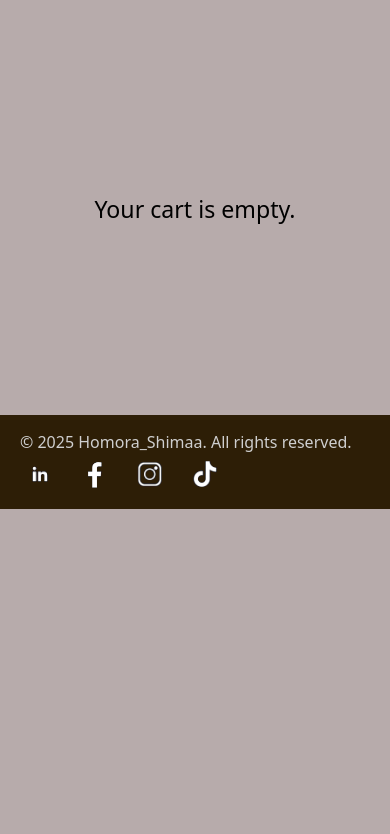
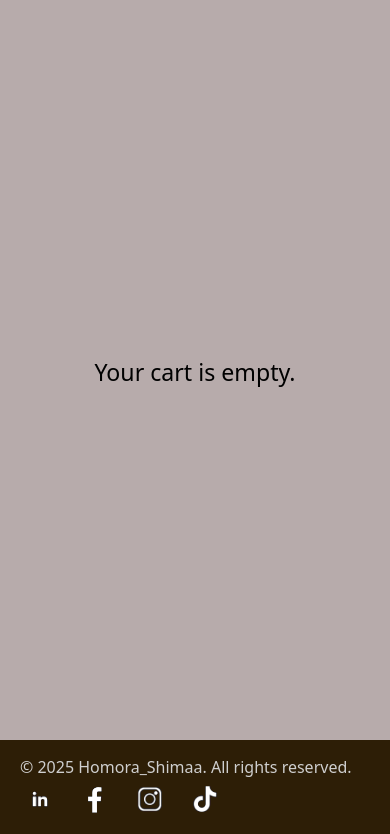
Before and after one commit to Shimaa-Nashat/Homora, a Flask app: page /cart in a window 390 px wide. Shown: the part 161-995 px from the top of the page. Before the commit the page ends 670 px from the top, so only its background shows below. Run offline with Flask 3, Linux system fonts and the light colour scheme; some libraries are stand-ins or nearby versions.

Commit message:
Adjust height of empty cart message
Updated the height of the empty cart message for better responsiveness.

```diff
--- a/templates/cart.html
+++ b/templates/cart.html
@@ -24,7 +24,7 @@
             Total:    ${{ '%.2f'|format(total) }}
         </h5>
     {% else %}
-        <h3 style="margin: 40px auto 20px auto; font-weight: 400; text-align: center; height: 350px; display: flex; justify-content: center; align-items: center;">
+        <h3 style="margin: 40px auto 20px auto; font-weight: 400; text-align: center; height: 80vh; display: flex; justify-content: center; align-items: center;">
             Your cart is empty.
         </h3>
     {% endif %}
```
